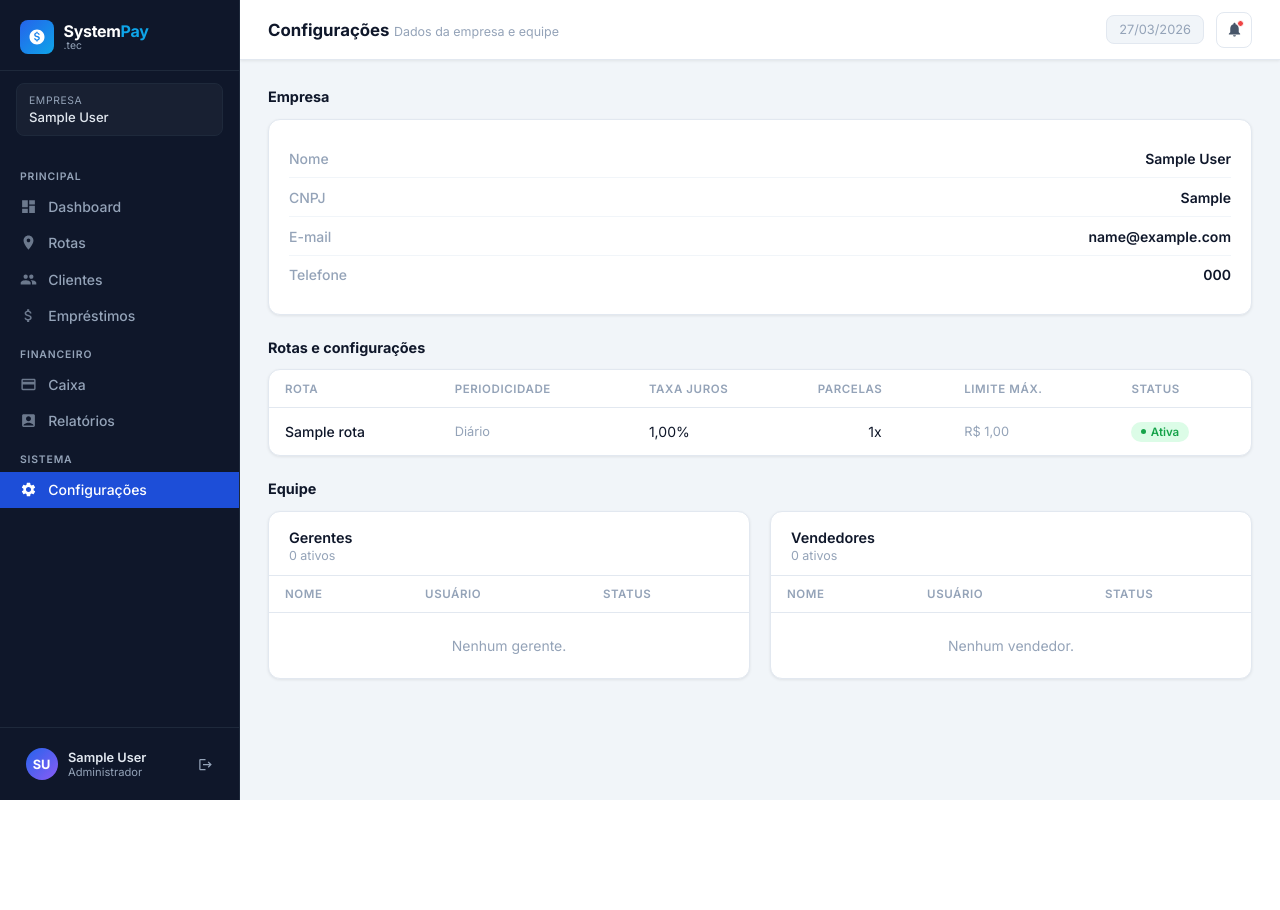
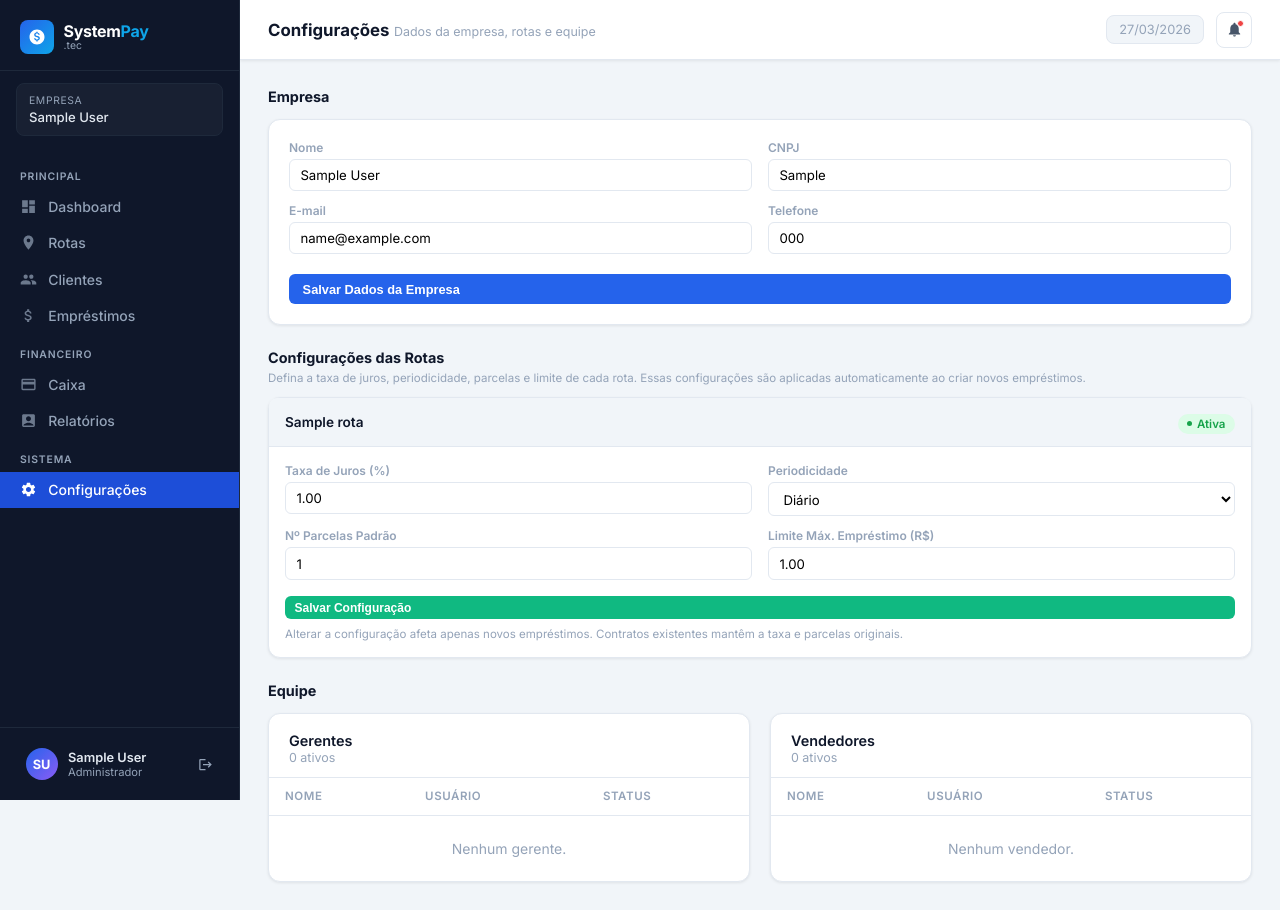
Before and after one commit to darlanvelozo/projeto_easy_cred, a Django app: page /configuracoes/ in a window 1280 px wide. Before the commit the page ends 800 px from the top, so only its background shows below. Run offline with Django 5.2, Linux system fonts and the light colour scheme; a user stored in the database is signed in; tables that the repository leaves empty hold one stand-in row (values such as "Sample post").

Commit message:
feat: configurações editáveis e validação de limites nos empréstimos
- Página de configurações agora permite editar dados da empresa e
  configuração de cada rota (taxa, periodicidade, parcelas, limite)
- Formulário de empréstimo pré-preenche taxa, parcelas e periodicidade
  ao selecionar a rota (via AJAX)
- Validação server-side do limite máximo de empréstimo por rota
- Alerta visual no formulário quando valor excede o limite

Co-Authored-By: Claude Opus 4.6 <noreply@anthropic.com>

```diff
--- /dev/null
+++ b/accounts/forms.py
@@ -0,0 +1,41 @@
+from django import forms
+from .models import Empresa
+from rotas.models import ConfiguracaoRota
+
+
+class EmpresaForm(forms.ModelForm):
+    class Meta:
+        model = Empresa
+        fields = ['nome', 'cnpj', 'email', 'telefone']
+        widgets = {
+            'nome': forms.TextInput(attrs={'placeholder': 'Nome da empresa'}),
+            'cnpj': forms.TextInput(attrs={'placeholder': '00.000.000/0000-00'}),
+            'email': forms.EmailInput(attrs={'placeholder': 'email@empresa.com'}),
+            'telefone': forms.TextInput(attrs={'placeholder': '(00) 00000-0000'}),
+        }
+
+
+class ConfiguracaoRotaForm(forms.ModelForm):
+    class Meta:
+        model = ConfiguracaoRota
+        fields = [
+            'taxa_juros_padrao', 'periodicidade_padrao',
+            'num_parcelas_padrao', 'limite_emprestimo_max',
+        ]
+        widgets = {
+            'taxa_juros_padrao': forms.NumberInput(attrs={
+                'step': '0.01', 'min': '0', 'placeholder': '0,00',
+            }),
+            'num_parcelas_padrao': forms.NumberInput(attrs={
+                'min': '1', 'max': '120',
+            }),
+            'limite_emprestimo_max': forms.NumberInput(attrs={
+                'step': '0.01', 'min': '0', 'placeholder': 'Sem limite',
+            }),
+        }
+        labels = {
+            'taxa_juros_padrao': 'Taxa de Juros (%)',
+            'periodicidade_padrao': 'Periodicidade',
+            'num_parcelas_padrao': 'Nº Parcelas',
+            'limite_emprestimo_max': 'Limite Máx. (R$)',
+        }
--- a/accounts/urls.py
+++ b/accounts/urls.py
@@ -12,4 +12,5 @@ urlpatterns = [
     path('dashboard/vendedor/', views.dashboard_vendedor, name='dashboard_vendedor'),
     path('relatorios/', views.relatorios, name='relatorios'),
     path('configuracoes/', views.configuracoes, name='configuracoes'),
+    path('api/config-rota/<int:rota_id>/', views.api_config_rota, name='api_config_rota'),
 ]
--- a/accounts/views.py
+++ b/accounts/views.py
@@ -1,13 +1,15 @@
 from datetime import timedelta
 from decimal import Decimal
-from django.shortcuts import render, redirect
+from django.shortcuts import render, redirect, get_object_or_404
 from django.contrib.auth import authenticate, login, logout
 from django.contrib.auth.decorators import login_required
 from django.contrib import messages
 from django.db.models import Sum
+from django.http import JsonResponse
 from django.utils import timezone
 
 from .decorators import requer_perfil
+from .forms import EmpresaForm, ConfiguracaoRotaForm
 from .models import Usuario
 from rotas.models import Rota, CaixaRota, VendedorRota, ConfiguracaoRota
 from clientes.models import Cliente
@@ -467,9 +469,71 @@ def configuracoes(request):
     vendedores = Usuario.objects.filter(empresa=empresa, perfil='vendedor').order_by('first_name')
     gerentes = Usuario.objects.filter(empresa=empresa, perfil='gerente').order_by('first_name')
 
+    empresa_form = EmpresaForm(instance=empresa)
+
+    # Cria um form para cada rota (existente ou novo)
+    config_forms = []
+    for rota in rotas:
+        config = getattr(rota, 'configuracao', None)
+        prefix = f'config_{rota.pk}'
+        form = ConfiguracaoRotaForm(instance=config, prefix=prefix)
+        config_forms.append({'rota': rota, 'form': form, 'has_config': config is not None})
+
+    if request.method == 'POST':
+        action = request.POST.get('action', '')
+
+        if action == 'salvar_empresa':
+            empresa_form = EmpresaForm(request.POST, instance=empresa)
+            if empresa_form.is_valid():
+                empresa_form.save()
+                messages.success(request, 'Dados da empresa atualizados.')
+                return redirect('accounts:configuracoes')
+
+        elif action.startswith('salvar_config_'):
+            rota_pk = int(action.replace('salvar_config_', ''))
+            rota = get_object_or_404(Rota, pk=rota_pk, empresa=empresa)
+            config = getattr(rota, 'configuracao', None)
+            prefix = f'config_{rota.pk}'
+            form = ConfiguracaoRotaForm(request.POST, instance=config, prefix=prefix)
+            if form.is_valid():
+                obj = form.save(commit=False)
+                obj.rota = rota
+                obj.save()
+                messages.success(request, f'Configuração da rota "{rota.nome}" salva.')
+                return redirect('accounts:configuracoes')
+            # Atualiza o form com erros na lista
+            config_forms = []
+            for r in rotas:
+                cfg = getattr(r, 'configuracao', None)
+                pfx = f'config_{r.pk}'
+                if r.pk == rota_pk:
+                    config_forms.append({'rota': r, 'form': form, 'has_config': cfg is not None})
+                else:
+                    config_forms.append({'rota': r, 'form': ConfiguracaoRotaForm(instance=cfg, prefix=pfx), 'has_config': cfg is not None})
+
     return render(request, 'accounts/configuracoes.html', {
         'empresa': empresa,
+        'empresa_form': empresa_form,
+        'config_forms': config_forms,
         'rotas': rotas,
         'vendedores': vendedores,
         'gerentes': gerentes,
     })
+
+
+# ── API: Config da Rota (AJAX) ──────────────────────────────────────────────
+
+@login_required
+def api_config_rota(request, rota_id):
+    """Retorna a configuração padrão de uma rota em JSON."""
+    empresa = request.user.empresa
+    rota = get_object_or_404(Rota, pk=rota_id, empresa=empresa)
+    config = getattr(rota, 'configuracao', None)
+    if config:
+        return JsonResponse({
+            'taxa_juros': str(config.taxa_juros_padrao),
+            'periodicidade': config.periodicidade_padrao,
+            'num_parcelas': config.num_parcelas_padrao,
+            'limite_max': str(config.limite_emprestimo_max) if config.limite_emprestimo_max else None,
+        })
+    return JsonResponse({'taxa_juros': None, 'periodicidade': None, 'num_parcelas': None, 'limite_max': None})
--- a/templates/accounts/configuracoes.html
+++ b/templates/accounts/configuracoes.html
@@ -2,7 +2,7 @@
 {% block title %}Configurações{% endblock %}
 {% block nav_config %}active{% endblock %}
 {% block page_title %}Configurações{% endblock %}
-{% block page_sub %}Dados da empresa e equipe{% endblock %}
+{% block page_sub %}Dados da empresa, rotas e equipe{% endblock %}
 
 {% block extra_head %}
 <style>
@@ -14,6 +14,36 @@
   .detail-value { font-weight: 600; }
   .two-col { display: grid; grid-template-columns: 1fr 1fr; gap: 1.25rem; }
   @media (max-width: 768px) { .two-col { grid-template-columns: 1fr; } }
+
+  /* Forms */
+  .cfg-form { display: grid; grid-template-columns: 1fr 1fr; gap: .75rem 1rem; }
+  .cfg-form .form-group { display: flex; flex-direction: column; gap: .25rem; }
+  .cfg-form .form-group.full { grid-column: 1 / -1; }
+  .cfg-form label { font-size: .75rem; font-weight: 600; color: var(--text-muted); }
+  .cfg-form input, .cfg-form select {
+    padding: .45rem .65rem; border: 1px solid var(--card-border); border-radius: 6px;
+    font-size: .825rem; font-family: inherit; background: #fff;
+  }
+  .cfg-form input:focus, .cfg-form select:focus {
+    outline: none; border-color: var(--blue); box-shadow: 0 0 0 3px rgba(37,99,235,.1);
+  }
+  .btn { display: inline-flex; align-items: center; gap: .4rem; padding: .45rem .85rem; border-radius: 6px; font-size: .8rem; font-weight: 600; text-decoration: none; border: none; cursor: pointer; transition: opacity .15s; }
+  .btn:hover { opacity: .85; }
+  .btn-primary { background: var(--blue); color: #fff; }
+  .btn-green { background: var(--green); color: #fff; }
+  .btn-sm { padding: .3rem .6rem; font-size: .75rem; }
+  .btn-outline { background: transparent; border: 1px solid var(--card-border); color: var(--text-secondary); }
+  .errorlist { list-style: none; padding: 0; margin: .2rem 0 0; }
+  .errorlist li { font-size: .72rem; color: var(--red); }
+
+  .rota-config-card { margin-bottom: 1rem; }
+  .rota-config-header { display: flex; justify-content: space-between; align-items: center; padding: .75rem 1rem; background: var(--page-bg); border-bottom: 1px solid var(--card-border); border-radius: 8px 8px 0 0; }
+  .rota-config-header h3 { font-size: .85rem; font-weight: 600; margin: 0; }
+  .rota-config-body { padding: 1rem; }
+  .config-hint { font-size: .72rem; color: var(--text-muted); margin-top: .5rem; }
+  .badge-info { background: #dbeafe; color: #1e40af; font-size: .7rem; padding: .15rem .5rem; border-radius: 4px; font-weight: 600; }
+
+  @media (max-width: 768px) { .cfg-form { grid-template-columns: 1fr; } }
 </style>
 {% endblock %}
 
@@ -22,63 +52,95 @@
 <h2 class="section-title">Empresa</h2>
 <div class="card" style="margin-bottom:1.25rem">
   <div class="card-body">
-    <div class="detail-row">
-      <span class="detail-label">Nome</span>
-      <span class="detail-value">{{ empresa.nome }}</span>
-    </div>
-    <div class="detail-row">
-      <span class="detail-label">CNPJ</span>
-      <span class="detail-value">{{ empresa.cnpj|default:"—" }}</span>
-    </div>
-    <div class="detail-row">
-      <span class="detail-label">E-mail</span>
-      <span class="detail-value">{{ empresa.email|default:"—" }}</span>
-    </div>
-    <div class="detail-row">
-      <span class="detail-label">Telefone</span>
-      <span class="detail-value">{{ empresa.telefone|default:"—" }}</span>
-    </div>
+    <form method="post">
+      {% csrf_token %}
+      <input type="hidden" name="action" value="salvar_empresa">
+      <div class="cfg-form">
+        <div class="form-group">
+          <label>Nome</label>
+          {{ empresa_form.nome }}
+          {{ empresa_form.nome.errors }}
+        </div>
+        <div class="form-group">
+          <label>CNPJ</label>
+          {{ empresa_form.cnpj }}
+          {{ empresa_form.cnpj.errors }}
+        </div>
+        <div class="form-group">
+          <label>E-mail</label>
+          {{ empresa_form.email }}
+          {{ empresa_form.email.errors }}
+        </div>
+        <div class="form-group">
+          <label>Telefone</label>
+          {{ empresa_form.telefone }}
+          {{ empresa_form.telefone.errors }}
+        </div>
+        <div class="form-group full" style="margin-top:.5rem">
+          <button type="submit" class="btn btn-primary">Salvar Dados da Empresa</button>
+        </div>
+      </div>
+    </form>
   </div>
 </div>
 
-<!-- Rotas e configurações -->
-<h2 class="section-title">Rotas e configurações</h2>
-<div class="card" style="margin-bottom:1.25rem">
-  <div class="table-wrap">
-    <table>
-      <thead>
-        <tr>
-          <th>Rota</th>
-          <th>Periodicidade</th>
-          <th>Taxa Juros</th>
-          <th>Parcelas</th>
-          <th>Limite Máx.</th>
-          <th>Status</th>
-        </tr>
-      </thead>
-      <tbody>
-        {% for rota in rotas %}
-        <tr>
-          <td style="font-weight:500">{{ rota.nome }}</td>
-          {% if rota.configuracao %}
-          <td class="td-muted">{{ rota.configuracao.get_periodicidade_padrao_display }}</td>
-          <td>{{ rota.configuracao.taxa_juros_padrao }}%</td>
-          <td style="text-align:center">{{ rota.configuracao.num_parcelas_padrao }}x</td>
-          <td class="td-muted">{% if rota.configuracao.limite_emprestimo_max %}R$ {{ rota.configuracao.limite_emprestimo_max|floatformat:2 }}{% else %}—{% endif %}</td>
-          {% else %}
-          <td colspan="4" class="td-muted">Sem configuração</td>
-          {% endif %}
-          <td>
-            {% if rota.ativa %}<span class="badge badge-green">Ativa</span>{% else %}<span class="badge badge-gray">Inativa</span>{% endif %}
-          </td>
-        </tr>
-        {% empty %}
-        <tr><td colspan="6" style="text-align:center;color:var(--text-muted);padding:2rem">Nenhuma rota.</td></tr>
-        {% endfor %}
-      </tbody>
-    </table>
+<!-- Configurações das Rotas -->
+<h2 class="section-title">Configurações das Rotas</h2>
+<p class="config-hint" style="margin-top:-.5rem;margin-bottom:.75rem">
+  Defina a taxa de juros, periodicidade, parcelas e limite de cada rota. Essas configurações são aplicadas automaticamente ao criar novos empréstimos.
+</p>
+
+{% for item in config_forms %}
+<div class="card rota-config-card">
+  <div class="rota-config-header">
+    <h3>{{ item.rota.nome }}</h3>
+    <div>
+      {% if item.rota.ativa %}<span class="badge badge-green">Ativa</span>{% else %}<span class="badge badge-gray">Inativa</span>{% endif %}
+      {% if not item.has_config %}<span class="badge-info" style="margin-left:.4rem">Sem configuração</span>{% endif %}
+    </div>
+  </div>
+  <div class="rota-config-body">
+    <form method="post">
+      {% csrf_token %}
+      <input type="hidden" name="action" value="salvar_config_{{ item.rota.pk }}">
+      <div class="cfg-form">
+        <div class="form-group">
+          <label>Taxa de Juros (%)</label>
+          {{ item.form.taxa_juros_padrao }}
+          {{ item.form.taxa_juros_padrao.errors }}
+        </div>
+        <div class="form-group">
+          <label>Periodicidade</label>
+          {{ item.form.periodicidade_padrao }}
+          {{ item.form.periodicidade_padrao.errors }}
+        </div>
+        <div class="form-group">
+          <label>Nº Parcelas Padrão</label>
+          {{ item.form.num_parcelas_padrao }}
+          {{ item.form.num_parcelas_padrao.errors }}
+        </div>
+        <div class="form-group">
+          <label>Limite Máx. Empréstimo (R$)</label>
+          {{ item.form.limite_emprestimo_max }}
+          {{ item.form.limite_emprestimo_max.errors }}
+        </div>
+        <div class="form-group full" style="margin-top:.25rem">
+          <button type="submit" class="btn btn-green btn-sm">Salvar Configuração</button>
+        </div>
+      </div>
+      <p class="config-hint">
+        {% if item.has_config %}
+          Alterar a configuração afeta apenas novos empréstimos. Contratos existentes mantêm a taxa e parcelas originais.
+        {% else %}
+          Esta rota ainda não possui configuração. Preencha os campos e salve.
+        {% endif %}
+      </p>
+    </form>
   </div>
 </div>
+{% empty %}
+<div class="card" style="padding:2rem;text-align:center;color:var(--text-muted)">Nenhuma rota cadastrada.</div>
+{% endfor %}
 
 <!-- Equipe -->
 <h2 class="section-title">Equipe</h2>
```
Also changed, not shown: emprestimos/forms.py (+17 -0 lines), templates/emprestimos/form.html (+68 -0 lines).
